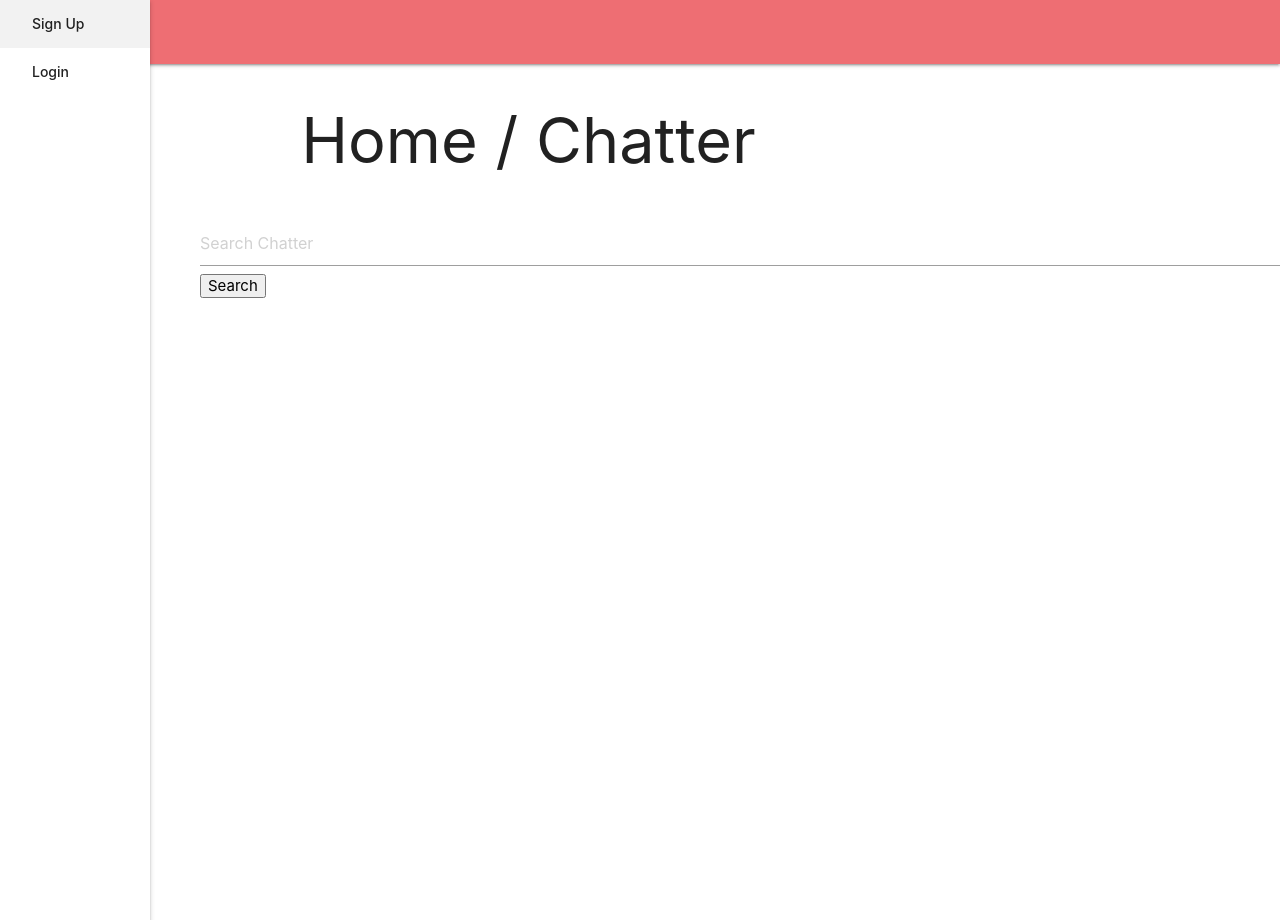
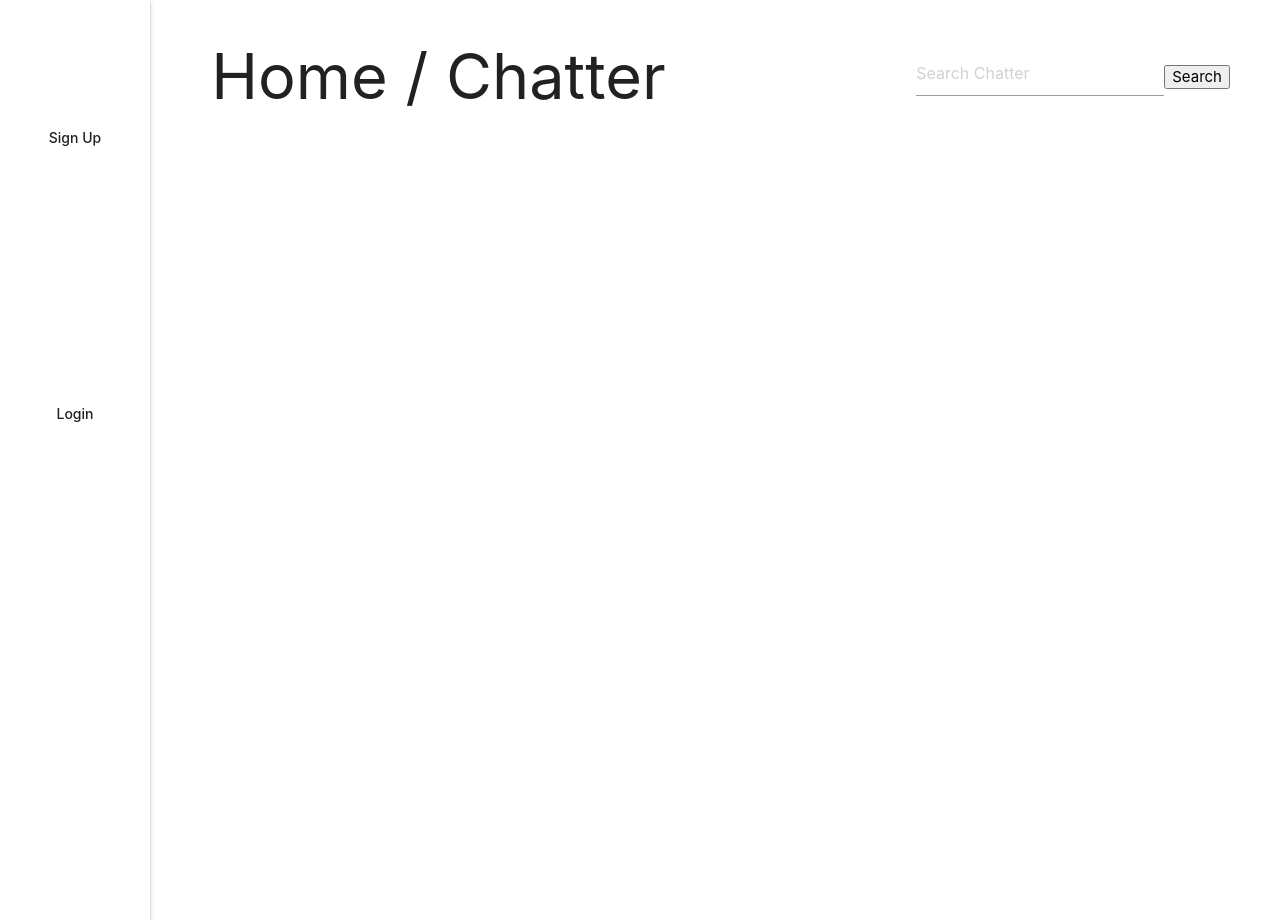
Before and after one commit to KZKS01/Chatter, a Django app: page / in a window 1280 px wide. Run offline with Django 4.2, Linux system fonts and the light colour scheme; data that the repository does not hold is empty.

Commit message:
wip: homepg css

```diff
--- a/main_app/static/style.css
+++ b/main_app/static/style.css
@@ -65,3 +65,33 @@
   font-size: 16px;
   width: 500px;
 }
+
+.bold {
+    display: flex;
+    align-items: center;
+    justify-content: center;
+    flex-direction: column;
+    height: 30vh;
+}
+
+/* home pg */
+.search-form {
+    float: right;
+    display: flex;
+    align-items: center;
+  }
+
+  .sidenav-right {
+    position: fixed;
+    top: 50px;
+    right: 50px;
+  }
+
+#homeCard{
+    width: 70%;
+}
+
+#homeA{
+    text-decoration: none;
+    color: black;
+}
--- a/main_app/templates/base.html
+++ b/main_app/templates/base.html
@@ -1,6 +1,7 @@
 {% load static %}
 <!DOCTYPE html>
 <html lang="en">
+
 <head>
     <meta charset="UTF-8">
     <meta http-equiv="X-UA-Compatible" content="IE=edge">
@@ -14,10 +15,9 @@
     <title>Chatter</title>
     {% endblock %}
 </head>
+
 <body>
-    <header>
-        <nav>
-            <ul id="nav-mobile" class="sidenav sidenav-fixed">
+    <ul id="nav-mobile" class="sidenav sidenav-fixed center-align">
         {% if user.is_authenticated %}
         <li class="bold">
             <a class="waves-effect waves-teal" href="{% url 'logout' %}">Logout</a>
@@ -25,19 +25,17 @@
             <a class="waves-effect waves-teal" href="{% url 'post_compose' %}">New Post</a>
         </li>
         {% else %}
-                <li class="nav-item">
+        <li class="bold">
             <a href="{% url 'signup' %}">Sign Up</a>
         </li>
-                <li class="nav-item">
+        <li class="bold">
             <a href="{% url 'login' %}">Login</a>
         </li>
         {% endif %}
     </ul>
-        </nav>
-    </header>
-
     {% block content %}
     {% endblock %}
 
 </body>
+
 </html>
--- a/main_app/templates/home.html
+++ b/main_app/templates/home.html
@@ -3,22 +3,24 @@
 {% block content %}
 <main id="mainBase">
     <div class="row">
-<div class="col s12 m10 offset-m1">
+        <div class="col s12 m10">
             <h1 class="header">Home / Chatter</h1>
         </div>
     </div>
-<form method="GET" action="{% url 'search' %}">
+
+    <div class="sidenav-right">
+        <form method="GET" action="{% url 'search' %}" class="search-form">
             <input type="text" placeholder="Search Chatter" name="searching">
             <button type="submit">Search</button>
         </form>
+    </div>
 
     {% for post in posts %}
-<div>
+    <a href="{% url 'post_detail' post.id %}" id="homeA">
+    <div class="card" id="homeCard">
+        <div class="card-content">
             <p>{{ post.user.username }}</p>
-    <a href="{% url 'post_detail' post.id %}">
                 <p>{{ post.content }}</p>
-    </a>
-</div>
 
                 <!-- Display photos -->
                 {% for photo in post.photo_set.all %}
@@ -26,6 +28,7 @@
                 {% endfor %}
 
                 <p>{{ post.created_at }}</p>
+            </a>
 
                 {% if user.is_authenticated and user == post.user %}
                 <div>
@@ -33,8 +36,8 @@
                     <a href="{% url 'post_delete' post.id %}">Delete</a>
                 </div>
                 {% endif %}
-
-<br>
+        </div>
+    </div>
     {% endfor %}
 </main>
 {% endblock %}
```
Lines whose indentation alone changed are shown as unchanged.
